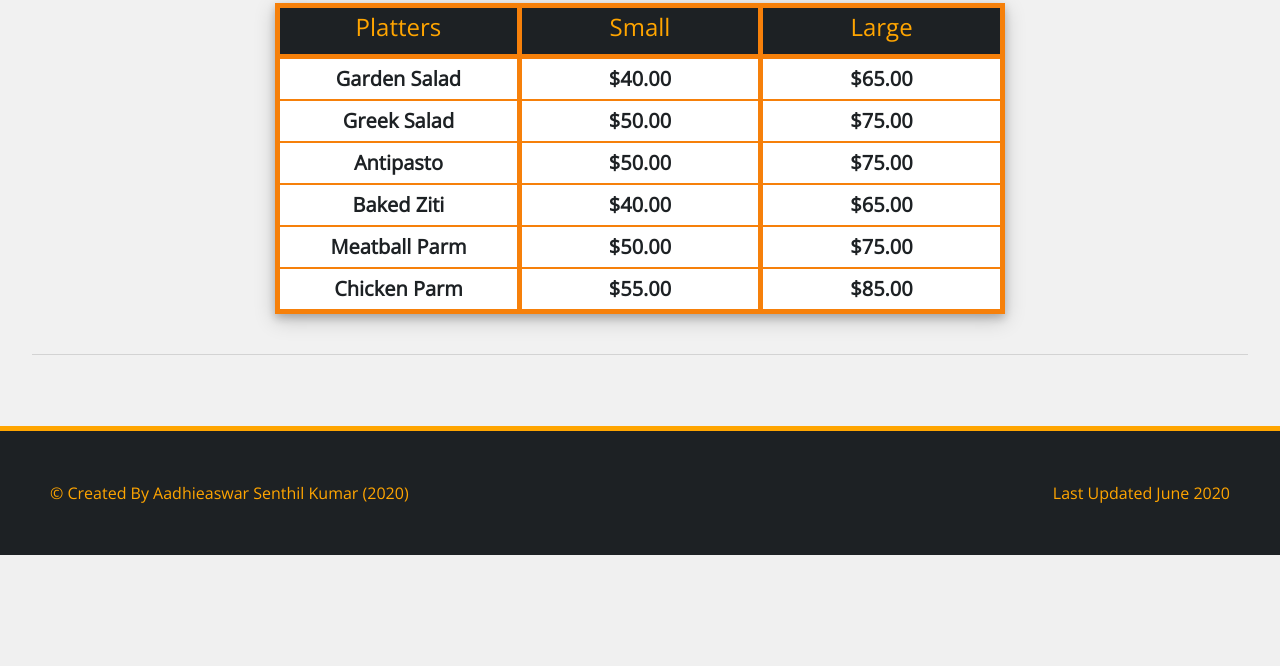
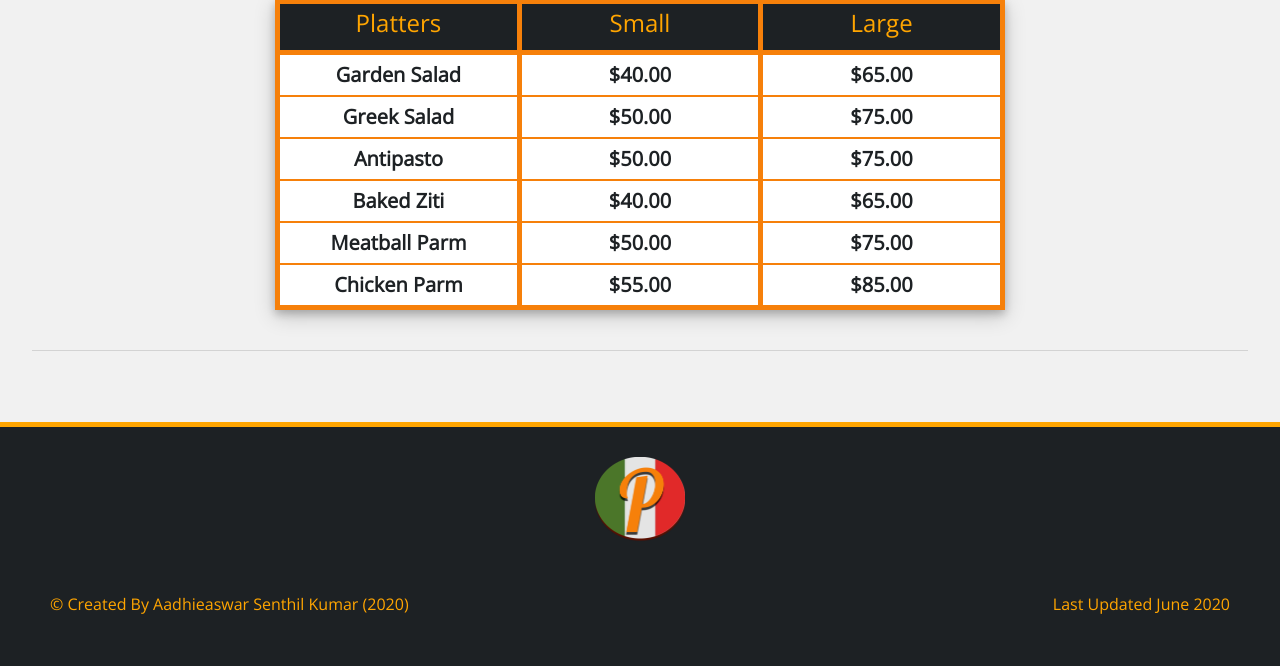
Before and after one commit to Aadhieaswar/Order-Pizza-Django-App, a Django app: page / in a window 1280 px wide. Shown: the part 4810-5476 px from the top of the page. Before the commit the page ends 5365 px from the top, so only its background shows below. Run offline with Django 3.2, Linux system fonts and the light colour scheme; some libraries are stand-ins or nearby versions.

Commit message:
added logo to the footer

```diff
--- a/orders/static/orders/style.css
+++ b/orders/static/orders/style.css
@@ -526,7 +526,6 @@
 
 .res-image {
   max-width: 90px;
-  min-height: 90px;
   padding: 10px;
 }
 
@@ -718,7 +717,6 @@
   height: 15px;
   width: 15px;
   margin: 0 2px;
-  /* background-color: #bbb; */
   background-color: orange;
   border-radius: 50%;
   display: inline-block;
@@ -728,8 +726,14 @@
 .active, .dot:hover {
   transition: 1s ease forwards;
   transform: scale(1.25);
-  /* background-color: #717171; */
   background-color: #f6800b;
+}
+
+.footer-image {
+  width: 90px;
+  margin: 0 auto;
+  margin-top: 30px;
+  align-self: center;
 }
 
 @media screen and (max-width: 840px) {
--- a/orders/templates/orders/base.html
+++ b/orders/templates/orders/base.html
@@ -21,8 +21,9 @@
 
 <footer>
   <div class="footer-content">
-  <div class="split">&copy Created By Aadhieaswar Senthil Kumar (2020) <div class="vis">Last Updated June 2020</div> <div class="inv float-right"> Last Updated June 2020 </div></div>
-</div>
+    <img src="{% static 'images/logo.png' %}" class="footer-image" loading="lazy">
+    <div class="split">&copy Created By Aadhieaswar Senthil Kumar (2020) <div class="vis">Last Updated June 2020</div> <div class="inv float-right"> Last Updated June 2020 </div></div>
+  </div>
 </footer>
 
 <script src="https://code.jquery.com/jquery-3.4.1.slim.min.js" integrity="sha384-J6qa4849blE2+poT4WnyKhv5vZF5SrPo0iEjwBvKU7imGFAV0wwj1yYfoRSJoZ+n" crossorigin="anonymous"></script>
--- a/orders/templates/orders/index.html
+++ b/orders/templates/orders/index.html
@@ -52,6 +52,17 @@
   <script src="{% static 'orders/nav.js' %}"></script>
 </main>
 
+<!-- message showed upon login -->
+{% if messages %}
+<div class="table-align-items top-margin">
+  {% for message in messages %}
+  <div class="badge welcoming" style="color: #1d2124;">{{ message }}</div>
+  {% endfor %}
+</div>
+<div style="width: 95%; border-bottom: 1px solid #1d2124; margin: 0 auto; margin-top: 5px;"></div>
+<div style="width: 95%; border-bottom: 1px solid #1d2124; margin: 0 auto; margin-top: 2px; margin-bottom: 80px;"></div>
+{% endif %}
+
 <!-- Home decoration -->
 <main class="home-decor">
 
@@ -94,16 +105,6 @@
 </main>
 
 <!-- Content -->
-{% if messages %}
-<div class="table-align-items top-margin">
-  {% for message in messages %}
-  <div class="badge welcoming" style="color: #1d2124;">{{ message }}</div>
-  {% endfor %}
-</div>
-<div style="width: 95%; border-bottom: 1px solid #1d2124; margin: 0 auto; margin-top: 5px;"></div>
-<div style="width: 95%; border-bottom: 1px solid #1d2124; margin: 0 auto; margin-top: 2px; margin-bottom: 80px;"></div>
-{% endif %}
-
 <h1 class="center welcoming top-margin">Pinocchio's Menu</h1>
 
 <div class="nav nav-light bg-warning cus-nav box-shadow">
```
Also changed, not shown: db.sqlite3.
